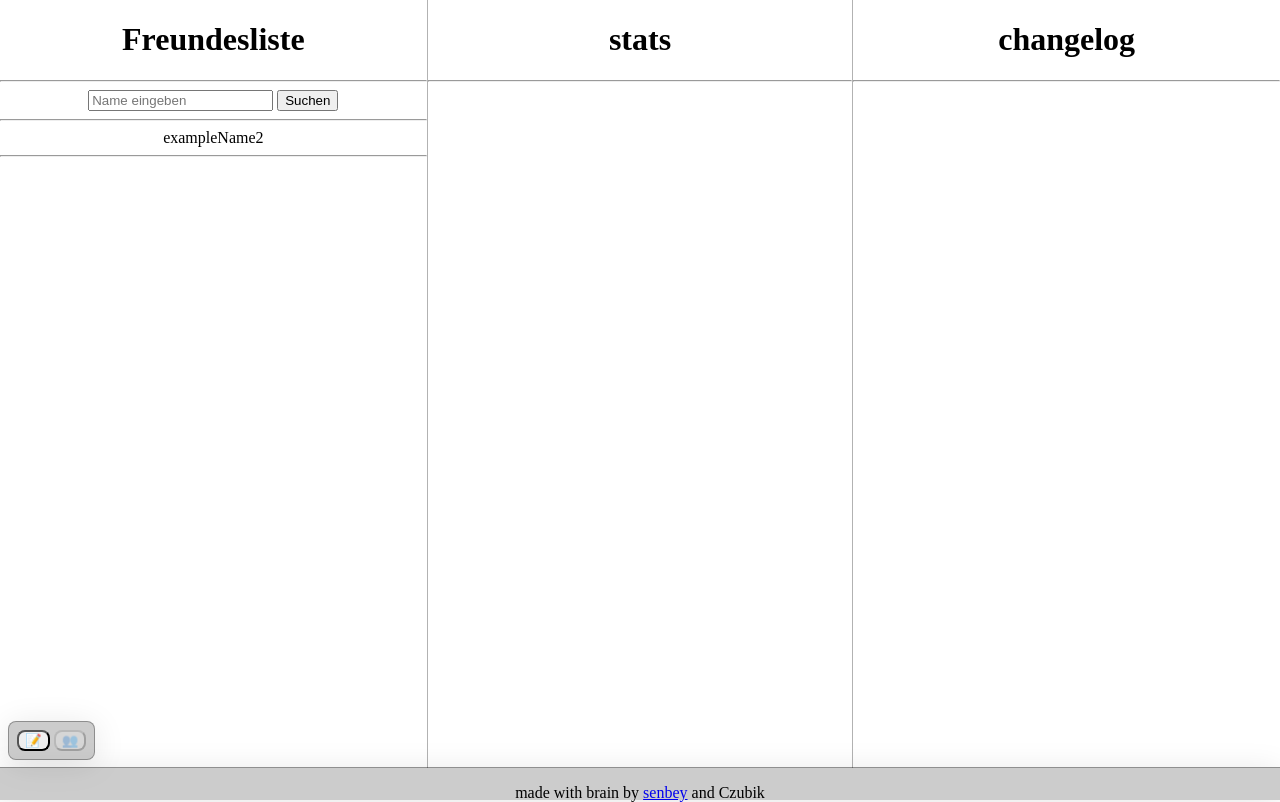
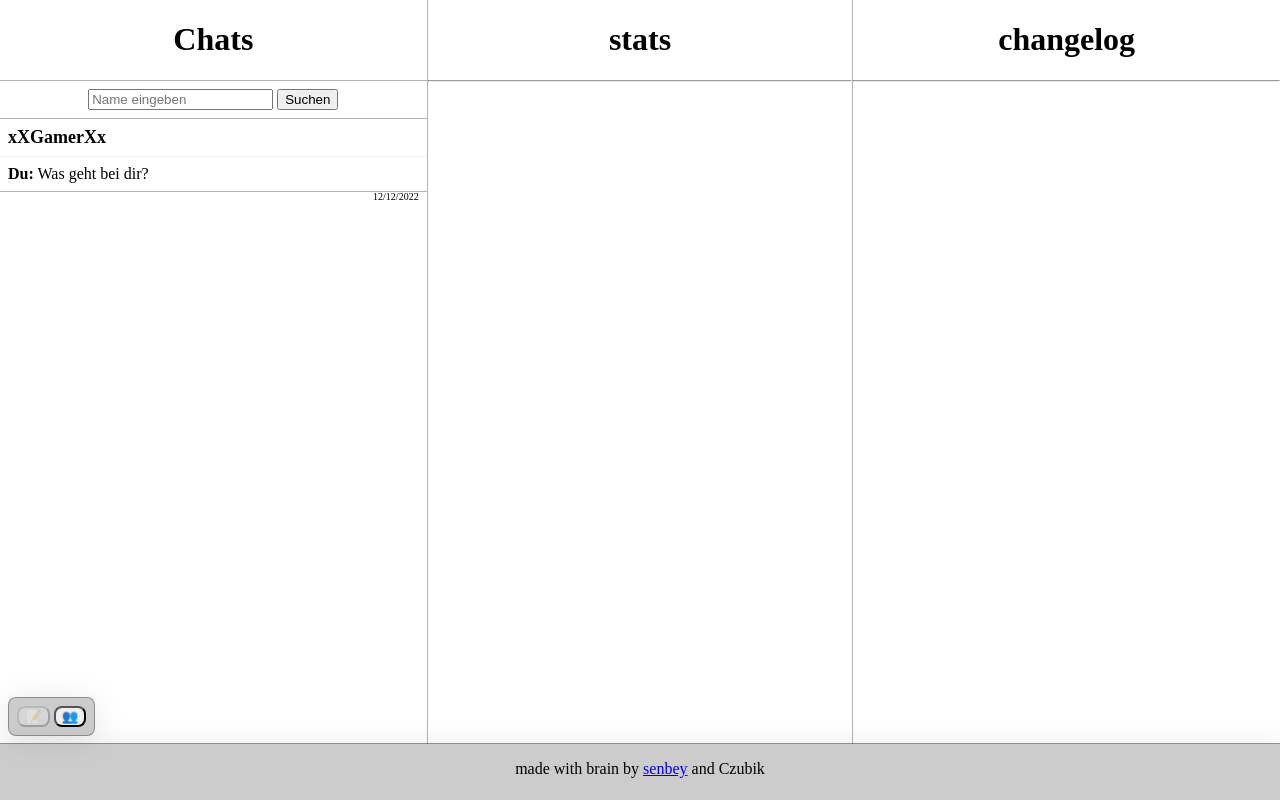
Before and after one commit to sxnbey/messingtopf, a PHP site: page / in a window 1280 px wide. Run offline with PHP 8.4, Linux system fonts and the light colour scheme.

Commit message:
not finished

```diff
--- a/css/main.css
+++ b/css/main.css
@@ -14,7 +14,7 @@ body {
   flex: 1 1 auto;
   position: relative;
   text-align: center;
-  height: 96vh;
+  height: 93vh;
   max-width: calc(100vw / 3);
 }
 
@@ -25,8 +25,10 @@ body {
 /* positioning the search bar. i dont know if its needed anymore, lol. */
 
 #search {
-  position: relative;
-  top: 0vh;
+  padding-top: 8px;
+  padding-bottom: 8px;
+  border-top: 0.063rem solid rgba(0, 0, 0, 0.3);
+  border-bottom: 0.063rem solid rgba(0, 0, 0, 0.3);
 }
 
 /* the styling and animations of the chats/friendlist buttons. */
@@ -53,13 +55,42 @@ body {
   opacity: 0.5;
 }
 
+/* styling for the listed chats */
+
+.chatsflElement {
+  height: 9vh;
+  border-bottom: 0.063rem solid rgba(0, 0, 0, 0.3);
+}
+
+.chatName {
+  text-align: left;
+  padding: 1vh 0 1vh 1vh;
+  margin: 0;
+  font-size: large;
+  border-bottom: 0.063rem solid rgba(0, 0, 0, 0.05);
+}
+
+.chatMsg {
+  text-align: left;
+  padding: 1vh 0 1vh 1vh;
+  margin: 0;
+}
+
+.chatDate {
+  text-align: right;
+  margin: 0 1vh 0 0;
+  font-size: x-small;
+}
+
+/* styling and positioning of the footer. */
+
 footer {
   position: absolute;
   bottom: 0;
   left: 0;
   right: 0;
   width: 100vw;
-  height: 4vh;
+  height: 7vh;
   text-align: center;
 
   border-top: 0.063rem solid rgba(0, 0, 0, 0.3);
@@ -67,5 +98,4 @@ footer {
   box-shadow: 0 0.25rem 2rem rgba(0, 0, 0, 0.1);
 }
 
-/* im using vh/vw/rem for a better scalability on different screen resolutions. */
 /* sorry for the trashy css code. */
--- a/index.html
+++ b/index.html
@@ -8,7 +8,7 @@
     <title>messingtopf</title>
     <script>
       // the parameter to change between the chats and the friendlist. 1 = chats, 2 = friendlist
-      let curPage = 2;
+      let curPage = 1;
     </script>
     <script src="./js/functions.js"></script>
     <script src="./js/main.js"></script>
@@ -18,18 +18,14 @@
     <div id="parent">
       <!-- the div for the chats/friendlist. -->
       <div id="chatsfl" class="child">
-        <!-- just the header and a horizontal line. -->
+        <!-- just the header. -->
         <h1 id="chatsflH1"></h1>
-
-        <hr />
 
         <!-- the searchbar and submit button with another horizontal line. -->
         <div id="search">
           <input type="text" id="searchInput" placeholder="Name eingeben" />
           <button type="submit" id="searchSubmit">Suchen</button>
         </div>
-
-        <hr />
 
         <!-- the div where the chats or the friends are listed. -->
         <div id="chatsflDiv"></div>
--- a/js/functions.js
+++ b/js/functions.js
@@ -58,14 +58,29 @@ function chatList() {
   getEl("chatsflH1").innerHTML = "Chats";
 
   user.chats.forEach((i) => {
+    let chatTime = new Date(i.lastMessage.createdAt)
+      .toLocaleTimeString()
+      .split(":");
+    chatTime.pop();
+    chatTime = chatTime.join(":");
+
+    if (Date.now() - i.lastMessage.createdAt > 1000 * 60 * 60 * 24)
+      chatTime = new Date(i.lastMessage.createdAt).toLocaleDateString();
+
     getEl("chatsflDiv").innerHTML += `
-          <div id="${i.users.filter((ii) => ii.id != user.id)[0].id}">
-            ${
-              i.users.filter((ii) => ii.id != user.id)[0].username +
-              " | " +
-              i.lastMsg.content
-            }
-            <hr />
+          <div id="${
+            i.users.filter((ii) => ii.id != user.id)[0].id
+          }" class="chatsflElement">
+            <p class="chatName"><b>${
+              i.users.filter((ii) => ii.id != user.id)[0].username
+            }</b></p>
+            <p class="chatMsg"><b>${
+              i.lastMessage.author.id == user.id
+                ? "Du"
+                : i.lastMessage.author.username
+            }:</b> ${
+      i.lastMessage.content
+    }</p><p class="chatDate">${chatTime}</p>
           </div>`;
   });
 }
@@ -76,9 +91,10 @@ function flList() {
 
   user.chats.forEach((i) => {
     getEl("chatsflDiv").innerHTML += `
-          <div id="${i.users.filter((ii) => ii.id != user.id)[0].id}">
-            ${i.users.filter((ii) => ii.id != user.id)[0].username}
-            <hr />
+          <div id="${
+            i.users.filter((ii) => ii.id != user.id)[0].id
+          }" class="chatsflElement">
+            <p>${i.users.filter((ii) => ii.id != user.id)[0].username}</p>
           </div>`;
   });
 }
--- a/js/main.js
+++ b/js/main.js
@@ -1,33 +1,39 @@
 // just example chats, users and messages to work with. will be replaced later with the real data.
 
 let exampleUser = {
-  username: "exampleName",
+  username: "senbey",
   online: true,
+  deleted: false,
   unreadChats: [],
   friendList: [],
   chats: [],
-  id: 1686048332310,
+  createdAt: 1686116861929,
+  id: 1,
 };
 const exampleMsg = {
-  content: "example message content",
-  sentBy: exampleUser,
+  content: "Was geht bei dir?",
+  author: exampleUser,
   read: false,
-  id: 1686046981622,
+  deleted: false,
+  createdAt: 1670844864000,
+  id: 1,
 };
 let exampleChat = {
+  undreadMessages: [exampleMsg],
   users: [],
   messages: [exampleMsg],
-  lastMsg: exampleMsg,
-  undreadMessage: true,
-  id: 1686049202912,
+  lastMessage: exampleMsg,
+  id: 1,
 };
 const exampleUser2 = {
-  username: "exampleName2",
+  username: "xXGamerXx",
+  online: true,
+  deleted: false,
   unreadChats: [exampleChat],
-  online: true,
   friendList: [exampleUser],
   chats: [exampleChat],
-  id: 1686048332311,
+  createdAt: 1686116861931,
+  id: 2,
 };
 exampleUser.friendList = [exampleUser2];
 exampleUser.chats = [exampleChat];
```
